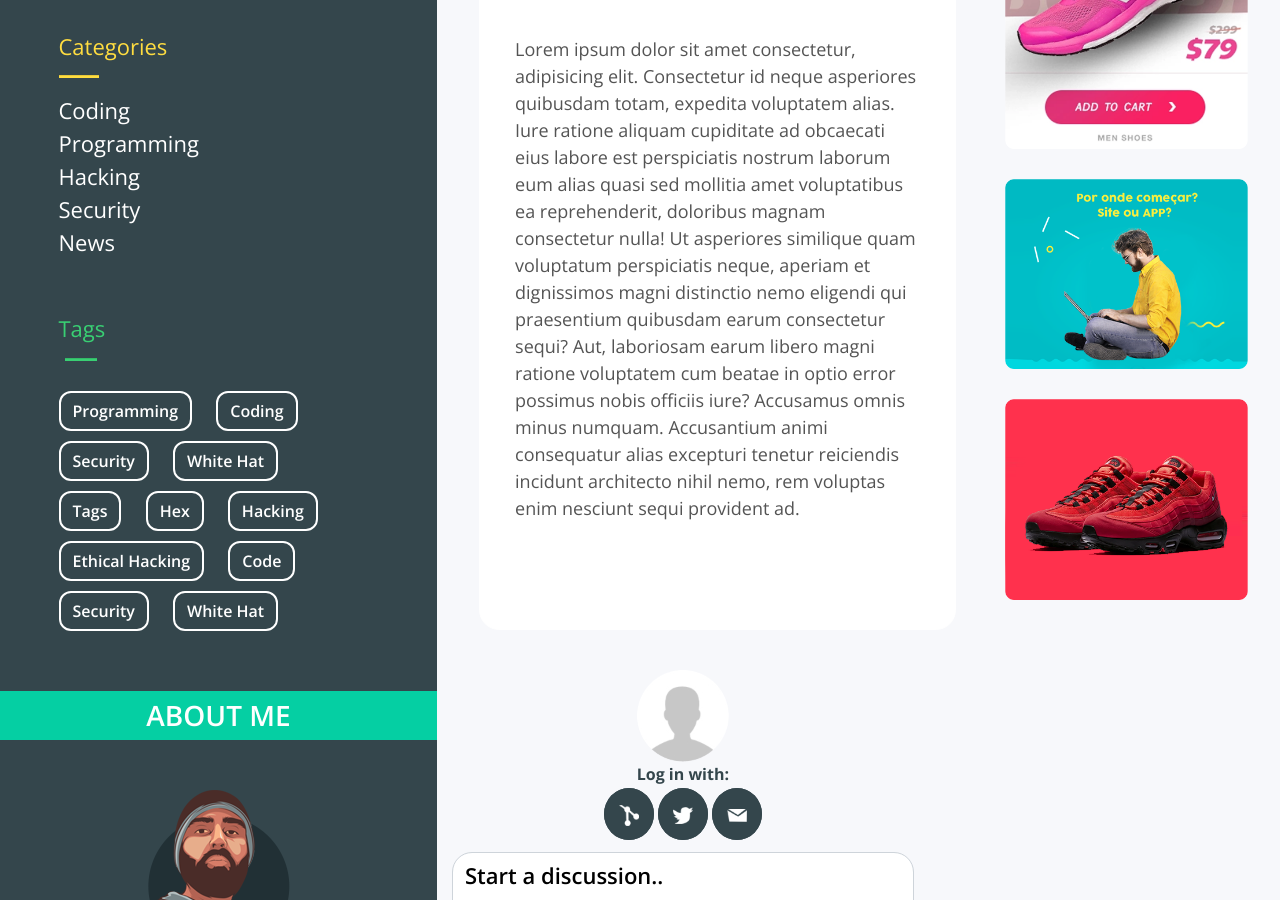
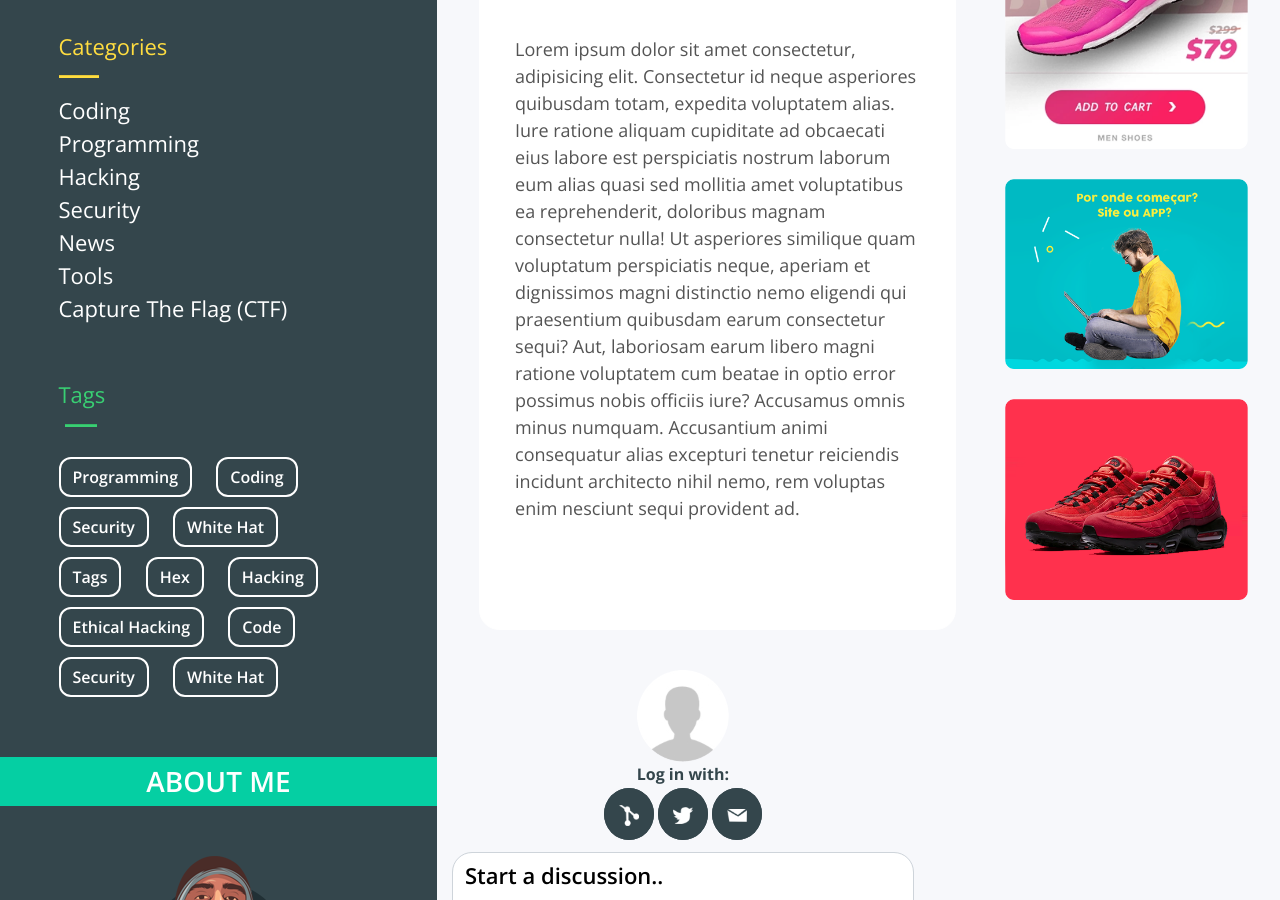
Before and after one commit to cleverberry/evilsaint, a Jekyll site: the page built from about.html, in a window 1280 px wide and 900 px high, scrolled down 510 px. Built offline with Jekyll 4.4.1, drawn with Linux system fonts in a browser that asks for light colours; nearby versions of some CDN libraries.

Commit message:
Fix link

```diff
--- a/_layouts/inner.html
+++ b/_layouts/inner.html
@@ -69,11 +69,13 @@
                 <h3>Categories</h3>
                 <hr />
                 <ul>
-                  <li><a href="{{site.baseurl}}/coding.html">Coding</a></li>
-                  <li><a href="{{site.baseurl}}/programming.html">Programming</a></li>
-                  <li><a href="{{site.baseurl}}/hacking.html">Hacking</a></li>
-                  <li><a href="{{site.baseurl}}/security.html">Security</a></li>
-                  <li><a href="{{site.baseurl}}/news.html">News</a></li>
+                  <li><a href="{{site.baseurl}}/coding/">Coding</a></li>
+                  <li><a href="{{site.baseurl}}/programming/">Programming</a></li>
+                  <li><a href="{{site.baseurl}}/hacking/">Hacking</a></li>
+                  <li><a href="{{site.baseurl}}/security/">Security</a></li>
+                  <li><a href="{{site.baseurl}}/news/">News</a></li>
+                  <li><a href="{{site.baseurl}}/tools/">Tools</a></li>
+                  <li><a href="{{site.baseurl}}/capture-the-flag/">Capture The Flag (CTF)</a></li>
                   </ul>
               </div>
             </div>
```
Also changed, not shown: _layouts/table.html (added).
